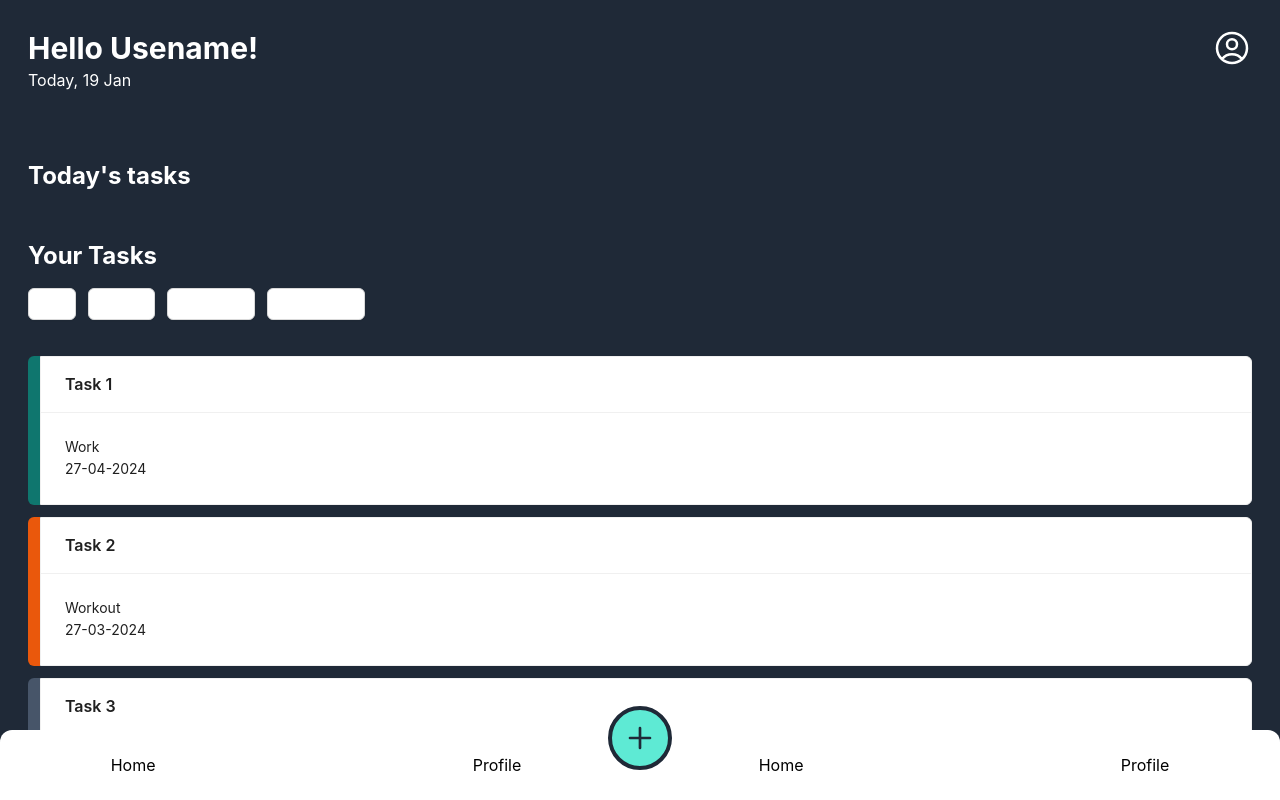
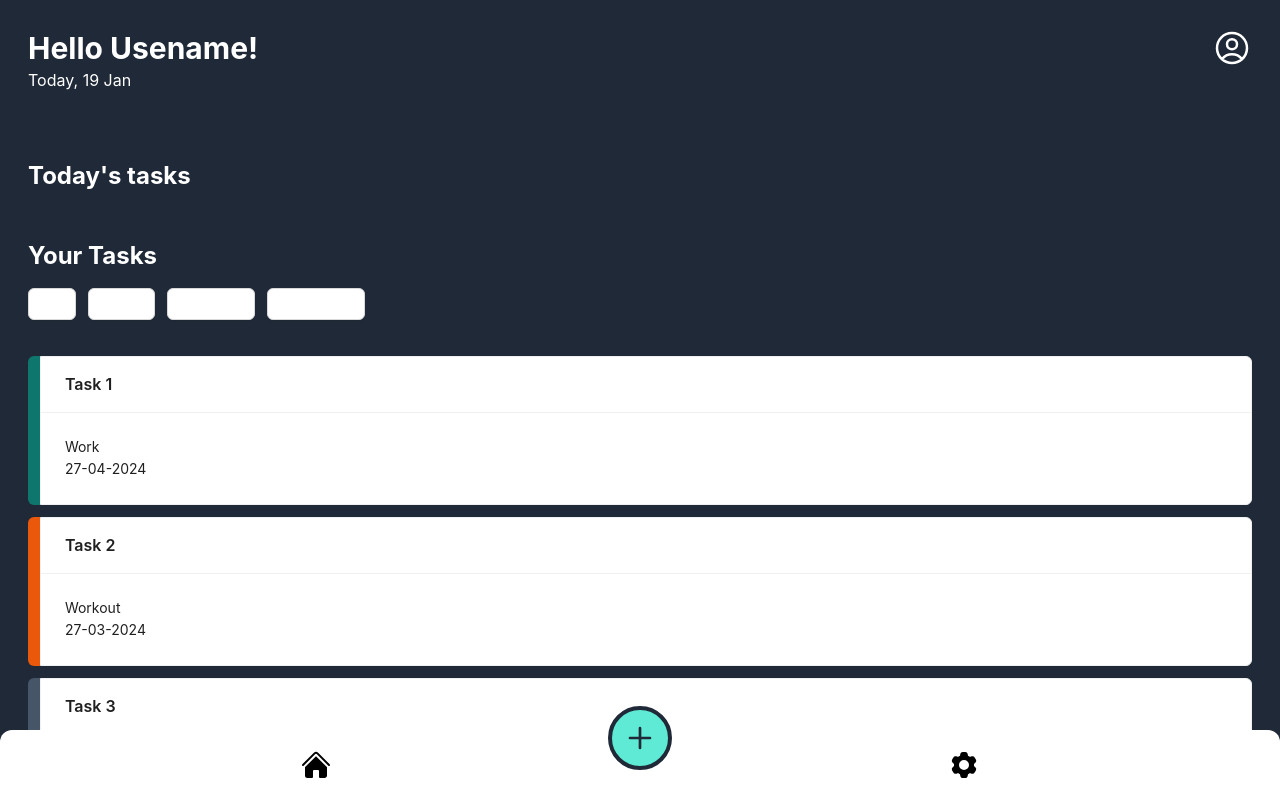
Before and after one commit to abhilashk23/todo-ui, a React (Create React App) app: page /user in a window 1280 px wide. Built offline with nearby package versions, Linux system fonts and the light colour scheme.

Commit message:
changes to user dashboard and navbar

```diff
--- a/src/components/Dashboard/Dashboard.js
+++ b/src/components/Dashboard/Dashboard.js
@@ -88,7 +88,7 @@ function Dashboard() {
                 <div className='px-7 py-2'>
                     <h3 className='text-2xl text-white font-bold'>Your Tasks</h3>
                 </div>
-                <div className='px-7 py-2 flex flex-row gap-x-3'>
+                <div className='px-7 py-2 flex flex-row gap-x-3 overflow-x-auto'>
                     {
                         cats.map((cat) => (
                             <Button key={cat} onClick={() => setCategory(cat)}>
--- a/src/components/Nav/Nav.js
+++ b/src/components/Nav/Nav.js
@@ -1,7 +1,7 @@
 import React, { useState } from 'react'
 import { ConfigProvider } from 'antd';
 import { Drawer, Button, DatePicker, Typography, Input } from 'antd';
-import { CalendarOutlined, PlusOutlined } from '@ant-design/icons';
+import { PlusOutlined } from '@ant-design/icons';
 import '../Nav/Nav.css';
 
 function Nav() {
@@ -23,9 +23,14 @@ function Nav() {
 
     return (
         <div className="bg-white h-[4.4rem] px-6 rounded-t-xl flex flex-row justify-evenly">
-            <div className='w-1/3 flex flex-row justify-between items-center'>
-                <span>Home</span>
-                <span>Profile</span>
+            <div className='w-1/3 flex flex-row justify-center items-center'>
+                <a href='/user'>
+                    <svg xmlns="http://www.w3.org/2000/svg" viewBox="0 0 24 24" fill="currentColor" class="w-8 h-8">
+                        <path d="M11.47 3.841a.75.75 0 0 1 1.06 0l8.69 8.69a.75.75 0 1 0 1.06-1.061l-8.689-8.69a2.25 2.25 0 0 0-3.182 0l-8.69 8.69a.75.75 0 1 0 1.061 1.06l8.69-8.689Z" />
+                        <path d="m12 5.432 8.159 8.159c.03.03.06.058.091.086v6.198c0 1.035-.84 1.875-1.875 1.875H15a.75.75 0 0 1-.75-.75v-4.5a.75.75 0 0 0-.75-.75h-3a.75.75 0 0 0-.75.75V21a.75.75 0 0 1-.75.75H5.625a1.875 1.875 0 0 1-1.875-1.875v-6.198a2.29 2.29 0 0 0 .091-.086L12 5.432Z" />
+                    </svg>
+
+                </a>
             </div>
             <ul className="flex relative" onClick={showDrawer}>
                 <span className='bg-teal-300 duration-500 translate-x-0 border-4 border-gray-800 h-16 w-16 absolute -top-6 rounded-full'>
@@ -76,9 +81,11 @@ function Nav() {
                     <p className='text-md font-bold'><PlusOutlined /> Add task</p>
                 </div>
             </Drawer>
-            <div className='w-1/3 flex flex-row justify-between items-center'>
-                <span>Home</span>
-                <span>Profile</span>
+            <div className='w-1/3 flex flex-row justify-center items-center'>
+                <span><svg xmlns="http://www.w3.org/2000/svg" viewBox="0 0 24 24" fill="currentColor" class="w-8 h-8">
+                    <path fill-rule="evenodd" d="M11.078 2.25c-.917 0-1.699.663-1.85 1.567L9.05 4.889c-.02.12-.115.26-.297.348a7.493 7.493 0 0 0-.986.57c-.166.115-.334.126-.45.083L6.3 5.508a1.875 1.875 0 0 0-2.282.819l-.922 1.597a1.875 1.875 0 0 0 .432 2.385l.84.692c.095.078.17.229.154.43a7.598 7.598 0 0 0 0 1.139c.015.2-.059.352-.153.43l-.841.692a1.875 1.875 0 0 0-.432 2.385l.922 1.597a1.875 1.875 0 0 0 2.282.818l1.019-.382c.115-.043.283-.031.45.082.312.214.641.405.985.57.182.088.277.228.297.35l.178 1.071c.151.904.933 1.567 1.85 1.567h1.844c.916 0 1.699-.663 1.85-1.567l.178-1.072c.02-.12.114-.26.297-.349.344-.165.673-.356.985-.57.167-.114.335-.125.45-.082l1.02.382a1.875 1.875 0 0 0 2.28-.819l.923-1.597a1.875 1.875 0 0 0-.432-2.385l-.84-.692c-.095-.078-.17-.229-.154-.43a7.614 7.614 0 0 0 0-1.139c-.016-.2.059-.352.153-.43l.84-.692c.708-.582.891-1.59.433-2.385l-.922-1.597a1.875 1.875 0 0 0-2.282-.818l-1.02.382c-.114.043-.282.031-.449-.083a7.49 7.49 0 0 0-.985-.57c-.183-.087-.277-.227-.297-.348l-.179-1.072a1.875 1.875 0 0 0-1.85-1.567h-1.843ZM12 15.75a3.75 3.75 0 1 0 0-7.5 3.75 3.75 0 0 0 0 7.5Z" clip-rule="evenodd" />
+                </svg>
+                </span>
             </div>
         </div>
     )
```
